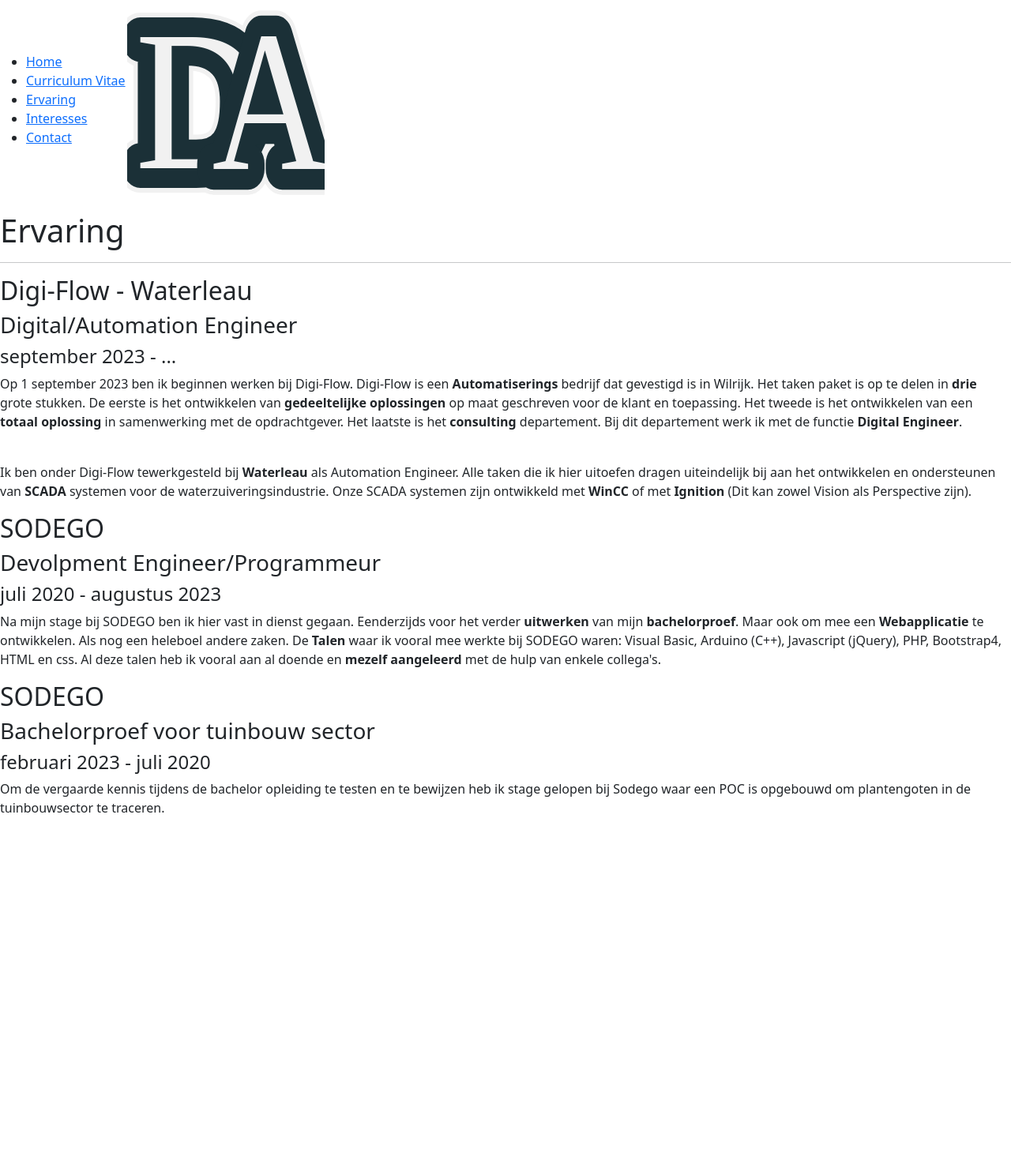
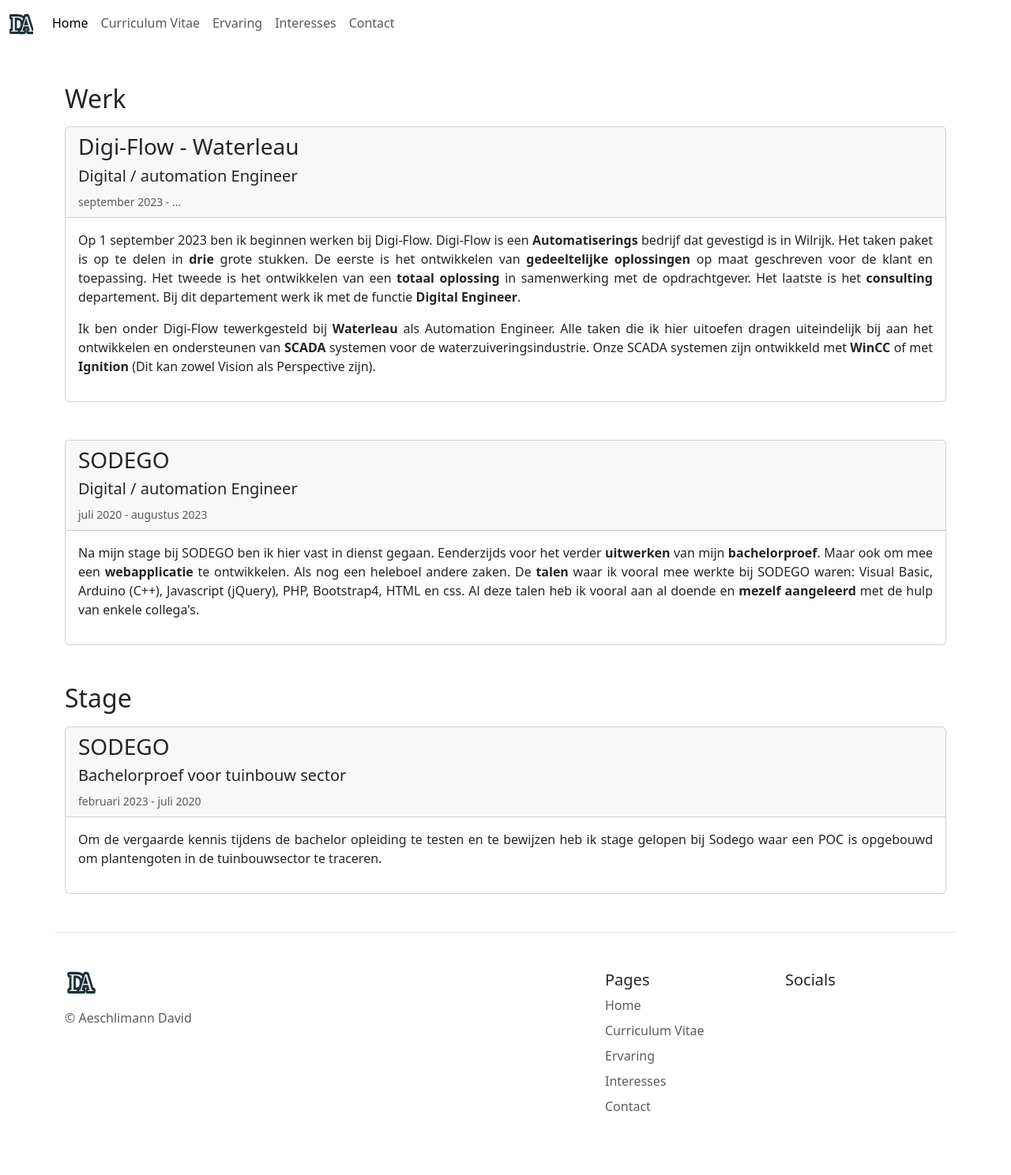
Before and after one commit to GlaceQub/project2Websites, a plain HTML site: page HTML/ervaring.html in a window 1280 px wide. Shown: the whole page at 79% size. Before the commit the page ends 1051 px from the top, so only its background shows below. Drawn offline with Linux system fonts and the light colour scheme.

Commit message:
ervaring

```diff
--- a/CSS/own_style.css
+++ b/CSS/own_style.css
@@ -2,9 +2,6 @@
     --primColor: #1B3037;
     --secColor: #375771;
     --thirdColor: #f1f1f1;
-    --navbar: var(--primColor);
-    --navbarItemText: var(--thirdColor);
-    --navbarItemHover: var(--secColor);
 }
 
 #home-hero{
@@ -51,3 +48,7 @@
     width: 100%;
     margin: auto;
 }
+
+.card-work p{
+    text-align: justify;
+}
--- a/HTML/ervaring.html
+++ b/HTML/ervaring.html
@@ -17,94 +17,168 @@
 </head>
 
 <body>
-    <nav class="navbar">
-        <table>
-            <tr>
-                <td class="navbarCell">
-                    <ul class="navbarItems">
-                        <li class="navbarItem">
-                            <div>
-                                <a href="/index.html">Home</a>
-                            </div>
+	<nav class="navbar navbar-expand-md">
+		<div class="container-fluid">
+			<a class="navbar-brand" href="/index.html">
+				<img src="/Images/svg/DA_logo_big.svg" alt="Logo" width="30" height="30" />
+			</a>
+			<button class="navbar-toggler" type="button" data-bs-toggle="collapse"
+				data-bs-target="#navbarSupportedContent" aria-controls="navbarSupportedContent" aria-expanded="false"
+				aria-label="Toggle navigation">
+				<span class="navbar-toggler-icon"></span>
+			</button>
+			<div class="collapse navbar-collapse" id="navbarSupportedContent">
+				<ul class="navbar-nav me-auto mb-2 mb-lg-0">
+					<li class="nav-item">
+						<a class="nav-link active" aria-current="page" href="/index.html">Home</a>
 					</li>
-                        <li class="navbarItem">
-                            <div>
-                                <a href="/HTML/cv.html">Curriculum Vitae</a>
-                            </div>
+					<li class="nav-item">
+						<a class="nav-link" href="/HTML/cv.html">Curriculum Vitae</a>
 					</li>
-                        <li class="navbarItem">
-                            <div>
-                                <a href="/HTML/ervaring.html">Ervaring</a>
-                            </div>
+					<li class="nav-item">
+						<a class="nav-link" href="/HTML/ervaring.html">Ervaring</a>
 					</li>
-                        <li class="navbarItem">
-                            <div>
-                                <a href="/HTML/interesses.html">Interesses</a>
-                            </div>
+					<li class="nav-item">
+						<a class="nav-link" href="/HTML/interesses.html">Interesses</a>
 					</li>
-                        <li class="navbarItem">
-                            <div>
-                                <a href="/HTML/contact.html">Contact</a>
-                            </div>
+					<li class="nav-item">
+						<a class="nav-link" href="/HTML/contact.html">Contact</a>
 					</li>
 				</ul>
-                </td>
-                <td class="logoCell">
-                    <div id="navbarLogo"><img src="../Images/svg/DA_logo_big.svg" alt="Logo"></div>
-                </td>
-            </tr>
-        </table>
+			</div>
+		</div>
 	</nav>
-    <div id="pageContent">
-        <h1>Ervaring</h1>
-        <hr>
-        <div class="workExp">
-            <h2>Digi-Flow - Waterleau</h2>
-            <h3>Digital/Automation Engineer</h3>
-            <h4>september 2023 - ...</h4>
+
+	<div class="container">
+		<h2 class="mt-5 pb-2">Werk</h2>
+		<div class="row mb-5">
+			<div class="col">
+				<div class="card">
+					<div class="card-header">
+						<h3>Digi-Flow - Waterleau</h3>
+						<h5>Digital / automation Engineer</h5>
+						<small class="text-body-secondary">september 2023 - ...</small>
+					</div>
+					<div class="card-body card-work">
 						<p>Op 1 september 2023 ben ik beginnen werken bij Digi-Flow. Digi-Flow is een
 							<strong>Automatiserings</strong>
-                bedrijf dat gevestigd is in Wilrijk. Het taken paket is op te delen in <strong>drie</strong> grote
+							bedrijf dat gevestigd is in Wilrijk. Het taken paket is op te delen in <strong>drie</strong>
+							grote
 							stukken. De eerste is het
-                ontwikkelen van <strong>gedeeltelijke oplossingen</strong> op maat geschreven voor de klant en
+							ontwikkelen van <strong>gedeeltelijke oplossingen</strong> op maat geschreven voor de klant
+							en
 							toepassing. Het tweede is het
-                ontwikkelen van een <strong>totaal oplossing</strong> in samenwerking met de opdrachtgever. Het laatste
+							ontwikkelen van een <strong>totaal oplossing</strong> in samenwerking met de opdrachtgever.
+							Het laatste
 							is het
-                <Strong>consulting</Strong> departement. Bij dit departement werk ik met de functie <strong>Digital
+							<Strong>consulting</Strong> departement. Bij dit departement werk ik met de functie
+							<strong>Digital
 								Engineer</strong>.
 						</p>
-            <br>
-            <p>Ik ben onder Digi-Flow tewerkgesteld bij <strong>Waterleau</strong> als Automation Engineer. Alle taken
+						<p>Ik ben onder Digi-Flow tewerkgesteld bij <strong>Waterleau</strong> als Automation Engineer.
+							Alle taken
 							die ik hier uitoefen dragen
-                uiteindelijk bij aan het ontwikkelen en ondersteunen van <strong>SCADA</strong> systemen voor de
+							uiteindelijk bij aan het ontwikkelen en ondersteunen van <strong>SCADA</strong> systemen
+							voor de
 							waterzuiveringsindustrie.
-                Onze SCADA systemen zijn ontwikkeld met <strong>WinCC</strong> of met <strong>Ignition</strong> (Dit kan
+							Onze SCADA systemen zijn ontwikkeld met <strong>WinCC</strong> of met
+							<strong>Ignition</strong> (Dit kan
 							zowel Vision als Perspective zijn).
 						</p>
 					</div>
-        <div class="workExp">
-            <h2>SODEGO</h2>
-            <h3>Devolpment Engineer/Programmeur</h3>
-            <h4>juli 2020 - augustus 2023</h4>
+				</div>
+			</div>
+		</div>
+		<div class="row mb-5">
+			<div class="col">
+				<div class="card">
+					<div class="card-header">
+						<h3>SODEGO</h3>
+						<h5>Digital / automation Engineer</h5>
+						<small class="text-body-secondary">juli 2020 - augustus 2023</small>
+					</div>
+					<div class="card-body card-work">
 						<p>Na mijn stage bij SODEGO ben ik hier vast in dienst gegaan. Eenderzijds voor het verder
 							<Strong>uitwerken</Strong> van mijn
-                <strong>bachelorproef</Strong>. Maar ook om mee een <strong>Webapplicatie</strong> te ontwikkelen. Als
+							<strong>bachelorproef</Strong>. Maar ook om mee een <strong>webapplicatie</strong> te
+							ontwikkelen. Als
 							nog een heleboel andere zaken.
-                De <strong>Talen</strong> waar ik vooral mee werkte bij SODEGO waren: Visual Basic, Arduino (C++),
+							De <strong>talen</strong> waar ik vooral mee werkte bij SODEGO waren: Visual Basic, Arduino
+							(C++),
 							Javascript (jQuery), PHP, Bootstrap4,
-                HTML en css. Al deze talen heb ik vooral aan al doende en <strong>mezelf aangeleerd</strong> met de hulp
+							HTML en css. Al deze talen heb ik vooral aan al doende en <strong>mezelf aangeleerd</strong>
+							met de hulp
 							van enkele collega's.
 						</p>
 					</div>
-        <div class="workExp">
-            <h2>SODEGO</h2>
-            <h3>Bachelorproef voor tuinbouw sector</h3>
-            <h4>februari 2023 - juli 2020</h4>
-            <p>Om de vergaarde kennis tijdens de bachelor opleiding te testen en te bewijzen heb ik stage gelopen bij
+				</div>
+			</div>
+		</div>
+		<h2 class="mt-5 pb-2">Stage</h2>
+		<div class="row mb-5">
+			<div class="col">
+				<div class="card">
+					<div class="card-header">
+						<h3>SODEGO</h3>
+						<h5>Bachelorproef voor tuinbouw sector</h5>
+						<small class="text-body-secondary">februari 2023 - juli 2020</small>
+					</div>
+					<div class="card-body card-work">
+						<p>Om de vergaarde kennis tijdens de bachelor opleiding te testen en te bewijzen heb ik stage
+							gelopen bij
 							Sodego waar een POC is opgebouwd
 							om plantengoten in de tuinbouwsector te traceren.</p>
 					</div>
 				</div>
+			</div>
+		</div>
+	</div>
+
+	<div class="container">
+		<footer class="row row-cols-1 row-cols-sm-2 row-cols-md-5 py-5 my-5 border-top">
+			<div class="col mb-3">
+				<a href="" class="d-flex align-items-center mb-3 link-body-emphasis text-decoration-none">
+					<img src="/Images/svg/DA_logo_big.svg" alt="Logo" width="40" height="32" />
+				</a>
+				<p class="text-body-secondary">© Aeschlimann David</p>
+			</div>
+
+			<div class="col mb-3"></div>
+
+			<div class="col mb-3"></div>
+
+			<div class="col mb-3">
+				<h5>Pages</h5>
+				<ul class="nav flex-column">
+					<li class="nav-item mb-2">
+						<a href="/index.html" class="nav-link p-0 text-body-secondary">Home</a>
+					</li>
+					<li class="nav-item mb-2">
+						<a href="/HTML/cv.html" class="nav-link p-0 text-body-secondary">Curriculum Vitae</a>
+					</li>
+					<li class="nav-item mb-2">
+						<a href="/HTML/ervaring.html" class="nav-link p-0 text-body-secondary">Ervaring</a>
+					</li>
+					<li class="nav-item mb-2">
+						<a href="/HTML/interesses.html" class="nav-link p-0 text-body-secondary">Interesses</a>
+					</li>
+					<li class="nav-item mb-2">
+						<a href="/HTML/contact.html" class="nav-link p-0 text-body-secondary">Contact</a>
+					</li>
+				</ul>
+			</div>
+
+			<div class="col mb-3">
+				<h5>Socials</h5>
+				<ul class="nav flex-column">
+					<li class="mb-2">
+						<a class="text-body-secondary" href="https://www.linkedin.com/in/david-aeschlimann"><i
+								class="fa-brands fa-linkedin fa-xl"></i></a>
+					</li>
+				</ul>
+			</div>
+		</footer>
+	</div>
 </body>
 
 </html>
```
Also changed, not shown: HTML/contact.html (+69 -31 lines), HTML/cv.html (+7 -7 lines), HTML/interesses.html (+118 -53 lines). Lines whose indentation alone changed are shown as unchanged.
